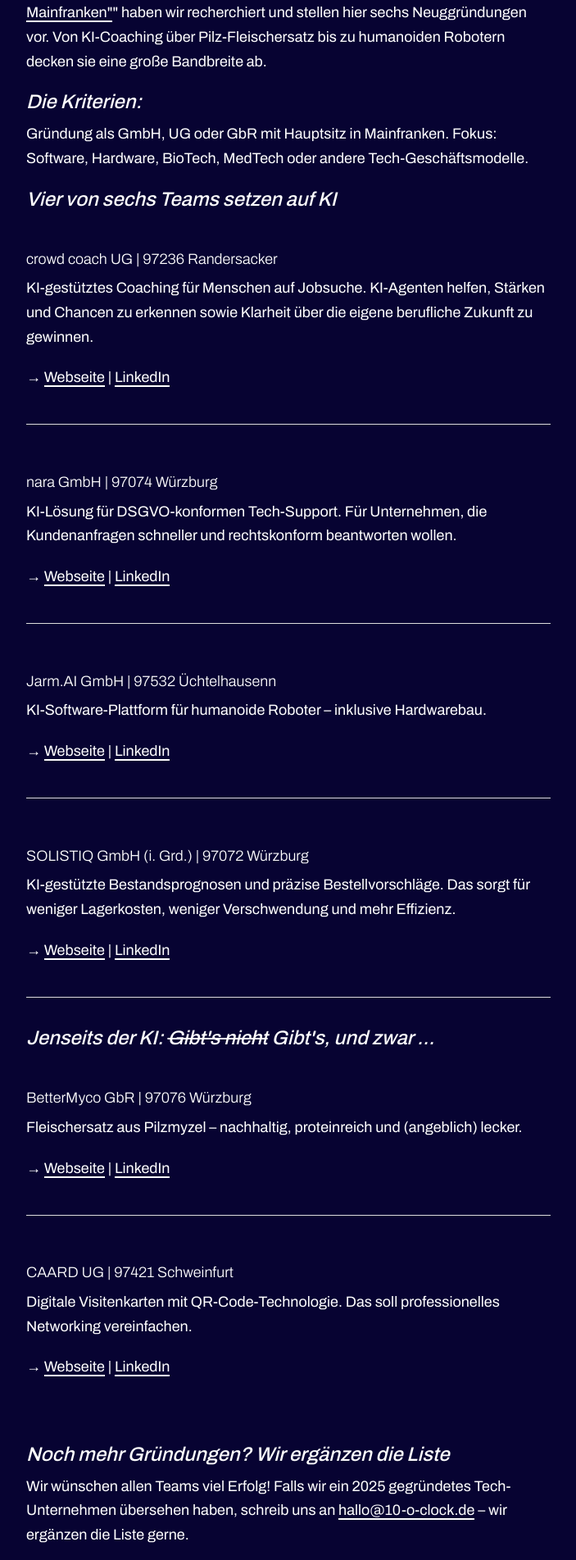
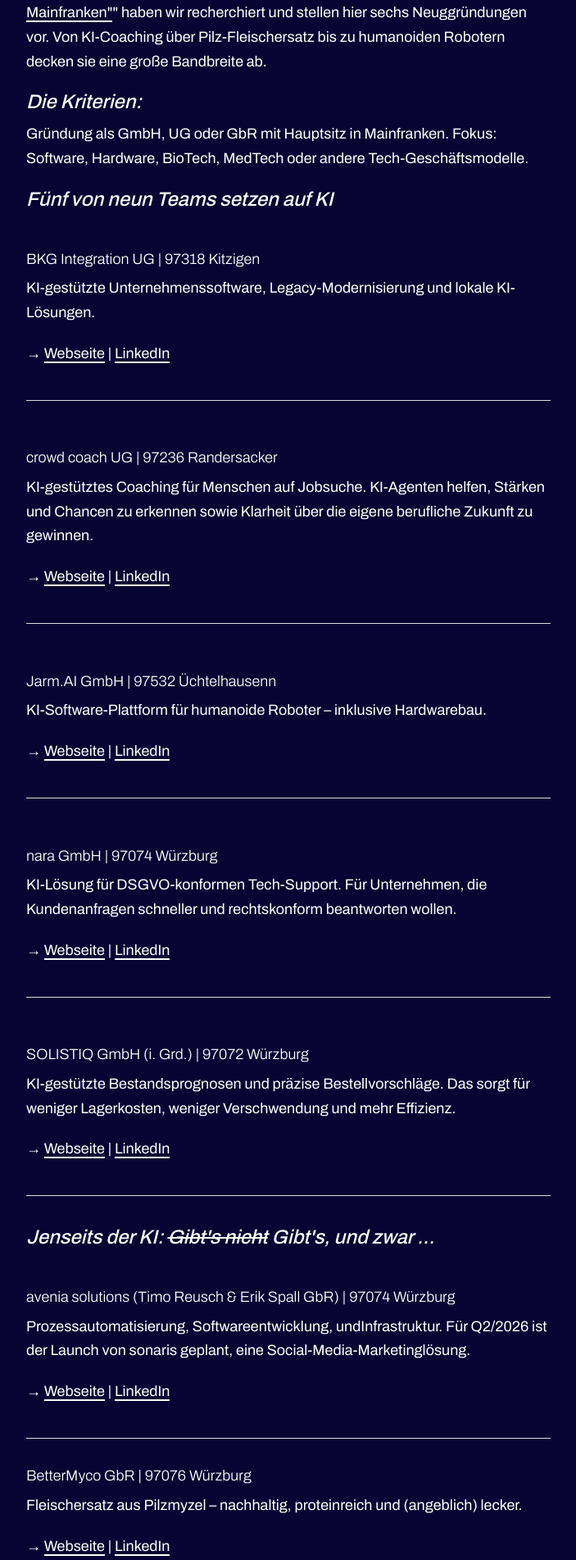
Before and after one commit to 10-o-clock-org/awm_website, a PHP site: page /news.php in a window 1280 px wide. Shown: the part 1253-3156 px from the top of the page at 82% size, without its empty margins (128-831 px from the left). Run offline with PHP 8.4, Linux system fonts and the light colour scheme.

Commit message:
Update neue Teams

```diff
--- a/news.php
+++ b/news.php
@@ -48,8 +48,14 @@
 </p>
 <h2>Die Kriterien:</h2>
   <p>Gründung als GmbH, UG oder GbR mit Hauptsitz in Mainfranken. Fokus: Software, Hardware, BioTech, MedTech oder andere Tech-Geschäftsmodelle.</p>
-<h2>Vier von sechs Teams setzen auf KI</h2>
+<h2>Fünf von neun Teams setzen auf KI</h2>
 <br/><br/>
+<div class="startup-box">
+    <h3>BKG Integration UG | 97318 Kitzigen</h3>
+    <p>KI-gestützte Unternehmenssoftware, Legacy-Modernisierung und lokale KI-Lösungen.</p>
+    <p>→ <a href="https://bkg-integration.de" target="_blank" rel="noopener">Webseite</a> | <a href="https://www.linkedin.com/company/bkg-integration-ug" target="_blank" rel="noopener">LinkedIn</a></p>
+</div>
+<br/>
 <div class="startup-box">
     <h3>crowd coach UG | 97236 Randersacker</h3>
     <p>KI-gestütztes Coaching für Menschen auf Jobsuche. KI-Agenten helfen, Stärken und Chancen zu erkennen sowie Klarheit über die eigene berufliche Zukunft zu gewinnen.</p>
@@ -57,15 +63,15 @@
 </div>
 <br/>
 <div class="startup-box">
+    <h3>Jarm.AI GmbH | 97532 Üchtelhausenn</h3>
+    <p>KI-Software-Plattform für humanoide Roboter – inklusive Hardwarebau.</p>
+    <p>→ <a href="https://jarm.ai" target="_blank" rel="noopener">Webseite</a> | <a href="https://www.linkedin.com/in/jacob-munke" target="_blank" rel="noopener">LinkedIn</a></p>
+</div>
+<br/>
+<div class="startup-box">
     <h3>nara GmbH | 97074 Würzburg</h3>
     <p>KI-Lösung für DSGVO-konformen Tech-Support. Für Unternehmen, die Kundenanfragen schneller und rechtskonform beantworten wollen.</p>
     <p>→ <a href="https://nara.de" target="_blank" rel="noopener">Webseite</a> | <a href="https://www.linkedin.com/company/nara-gmbh" target="_blank" rel="noopener">LinkedIn</a></p>
-</div>
-<br/>
-<div class="startup-box">
-    <h3>Jarm.AI GmbH | 97532 Üchtelhausenn</h3>
-    <p>KI-Software-Plattform für humanoide Roboter – inklusive Hardwarebau.</p>
-    <p>→ <a href="https://jarm.ai" target="_blank" rel="noopener">Webseite</a> | <a href="https://www.linkedin.com/in/jacob-munke" target="_blank" rel="noopener">LinkedIn</a></p>
 </div>
 <br/>
 <div class="startup-box">
@@ -77,6 +83,11 @@
 <h2>Jenseits der KI: <del>Gibt's nicht</del> Gibt's, und zwar ...</h2>
 <br/><br/>
 <div class="startup-box">
+    <h3>avenia solutions (Timo Reusch & Erik Spall GbR) | 97074 Würzburg</h3>
+    <p>Prozessautomatisierung, Softwareentwicklung, undInfrastruktur. Für Q2/2026 ist der Launch von sonaris geplant, eine Social-Media-Marketinglösung.</p>
+    <p>→ <a href="https://avenia.cloud" target="_blank" rel="noopener">Webseite</a> | <a href="https://www.linkedin.com/company/avenia-solutions" target="_blank" rel="noopener">LinkedIn</a></p>
+</div>
+<div class="startup-box">
     <h3>BetterMyco GbR | 97076 Würzburg</h3>
     <p>Fleischersatz aus Pilzmyzel – nachhaltig, proteinreich und (angeblich) lecker.</p>
     <p>→ <a href="https://www.bettermyco.de" target="_blank" rel="noopener">Webseite</a> | <a href=https://www.linkedin.com/company/bettermyco" target="_blank" rel="noopener">LinkedIn</a></p>
@@ -86,6 +97,12 @@
     <h3>CAARD UG | 97421 Schweinfurt</h3>
     <p>Digitale Visitenkarten mit QR-Code-Technologie. Das soll professionelles Networking vereinfachen.</p>
     <p>→ <a href="https://www.caard.net" target="_blank" rel="noopener">Webseite</a> | <a href="https://www.linkedin.com/company/caard-net" target="_blank" rel="noopener">LinkedIn</a></p>
+</div>
+<br/>
+<div class="startup-box">
+    <h3>PYXIS SPACE GmbH | 97074 Würzburg</h3>
+    <p>Hochpräzise Sensoren für die Lageregelung von Satelliten.</p>
+    <p>→ <a href="https://pyxis-space.com" target="_blank" rel="noopener">Webseite</a></p>
 </div>
 
 <h2>Noch mehr Gründungen? Wir ergänzen die Liste</h2>
```
